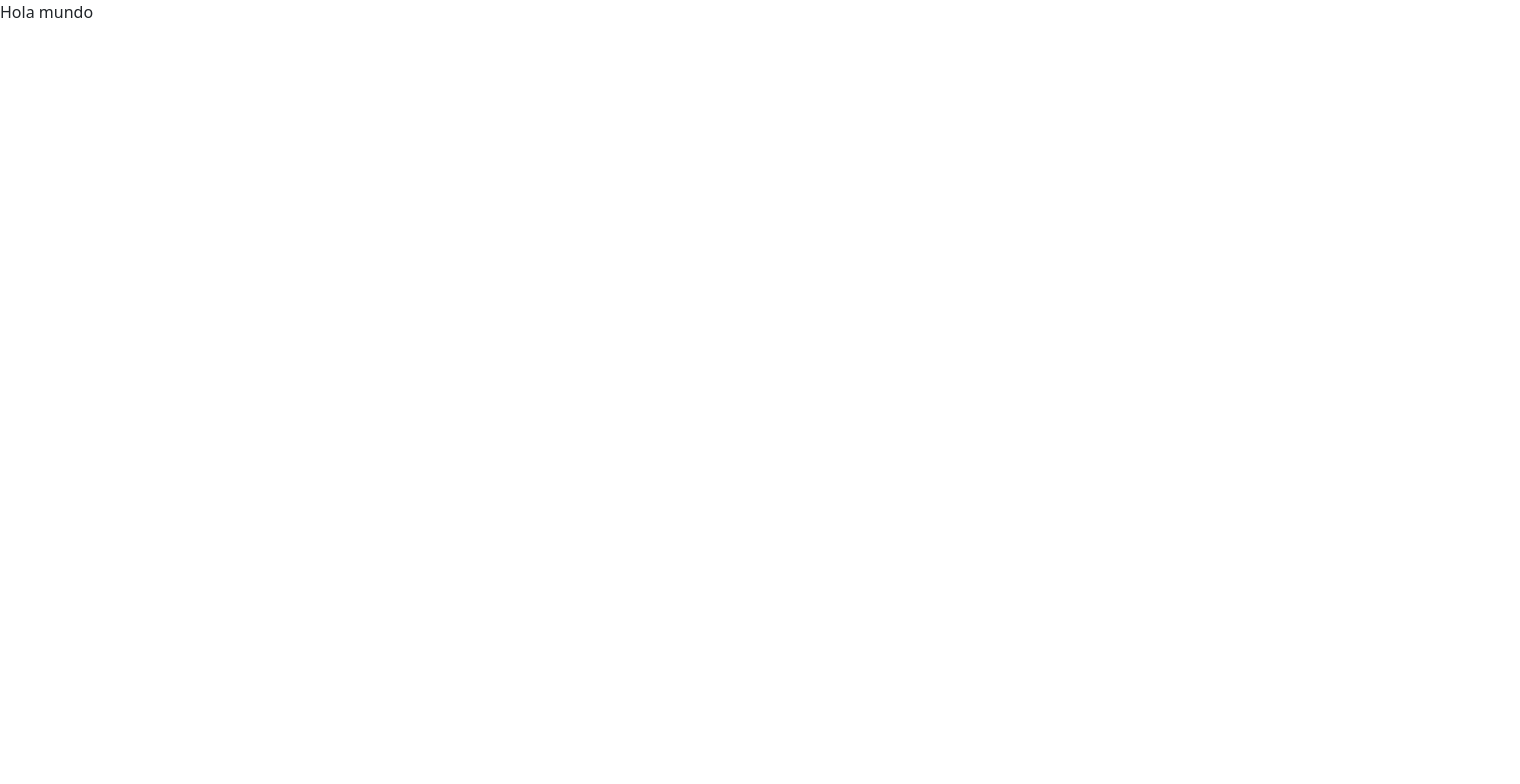
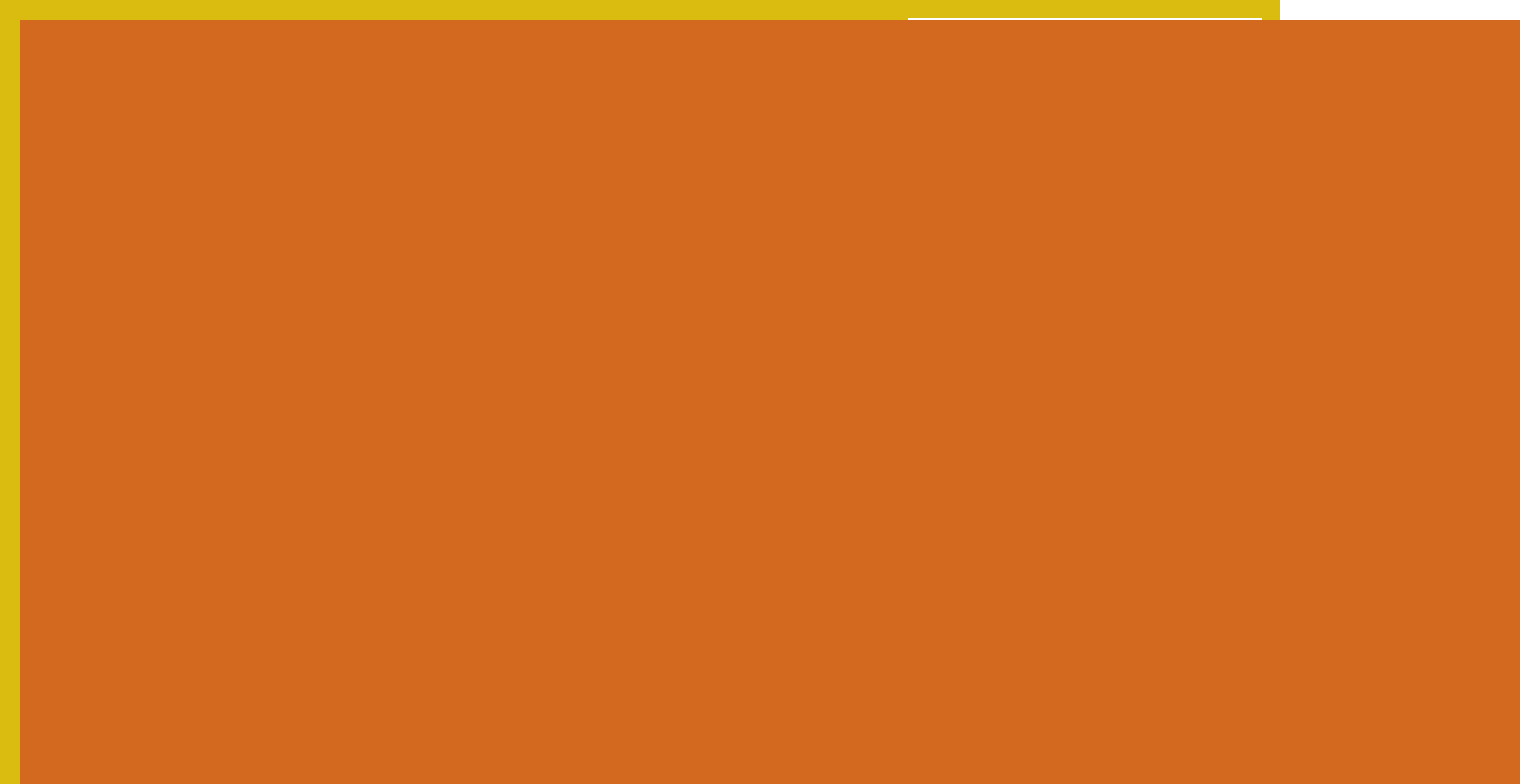
Before and after one commit to GabrielEGonzalez97/Honeycomb_Compass, an Angular app in the folder code/: page / in a window 1280 px wide. Shown: the top 784 px of the page, 1520 px wide, since content can reach past the window. Built offline with nearby package versions, Linux system fonts and the light colour scheme.

Commit message:
user can enter size of bee panel and it is rendered

```diff
--- a/code/src/app/app.component.html
+++ b/code/src/app/app.component.html
@@ -1 +1 @@
-Hola mundo
+<app-honeycomb></app-honeycomb>
--- /dev/null
+++ b/code/src/app/components/honeycomb/honeycomb.component.css
@@ -0,0 +1,43 @@
+html{
+    height: 100%;
+}
+
+body{
+    position: absolute;
+    top: 0;
+    bottom: 0;
+    right: 0;
+    left: 0;
+}
+
+table{
+    position: relative;
+    background-color: chocolate;
+    top: 20px;
+    left: 20px;
+    height: 900px;
+    width: 1500px;
+}
+
+.cell{
+    border: 3px solid black;
+}
+
+.div_honeycomb {
+
+}
+
+.div_size_honeycomb {
+    position: absolute;
+    background-color: chocolate;
+    top: 20px;
+    right: 20px;
+    width: 350px;
+    height: 350px;
+    outline: 2px solid white;
+}
+
+.input_size_honeycomb {
+    width: 80px;
+
+}
--- /dev/null
+++ b/code/src/app/components/honeycomb/honeycomb.component.html
@@ -0,0 +1,39 @@
+<body style="background-color: rgb(218, 187, 16)">
+    <div>
+        <div class="div_size_honeycomb">
+            <span>#rows</span>
+            <input [(ngModel)]="rows" class="input_size_honeycomb" type="number" min="0" max ="20"
+            onKeyUp=
+            "
+                if(this.value > 20)
+                {
+                    this.value = '20';
+                }
+                else if(this.value < 0)
+                {
+                    this.value = '0';
+                }
+            ">
+            <input [(ngModel)]="columns" class="input_size_honeycomb" type="number" min="0" max ="20"
+            onKeyUp=
+            "
+                if(this.value > 20)
+                {
+                    this.value = '20';
+                }
+                else if(this.value < 0)
+                {
+                    this.value = '0';
+                }
+            ">
+            <button (click)="setShapeHoneycomb()" type="button">Change</button>
+        </div>
+        <div class="div_honeycomb">
+            <table class="table">
+                <tr *ngFor="let col of rowArray; index as i">
+                    <td class="cell" *ngFor="let col of colArray; index as j"></td>
+                </tr>
+            </table>
+        </div>
+    </div>
+</body>
--- /dev/null
+++ b/code/src/app/components/honeycomb/honeycomb.component.ts
@@ -0,0 +1,53 @@
+import { Component, Input } from '@angular/core';
+
+@Component({
+  selector: 'app-honeycomb',
+  templateUrl: './honeycomb.component.html',
+  styleUrls: ['./honeycomb.component.css']
+})
+export class HoneycombComponent {
+  colArray : number[] = [];
+  rowArray: number[] = [];
+  columns = 5;
+  rows = 5;
+  min = 0;
+  max = 20;
+
+  constructor() { }
+
+  setShapeHoneycomb()
+  {
+    this.checkHoneycombDimensions();
+    this.colArray = [];
+    this.rowArray = [];
+    for(let i = 0; i < this.columns; i++)
+    {
+      this.colArray.push(i);
+    }
+    for(let i = 0; i < this.rows; i++)
+    {
+      this.rowArray.push(i);
+    }
+  }
+
+  private checkHoneycombDimensions()
+  {
+    if(this.rows < this.min)
+    {
+      this.rows = this.min;
+    }
+    else if(this.rows > this.max)
+    {
+      this.rows = this.max;
+    }
+
+    if(this.columns < this.min)
+    {
+      this.columns = this.min;
+    }
+    else if(this.columns > this.max)
+    {
+      this.columns = this.max;
+    }
+  }
+}
```
Also changed, not shown: code/src/app/app.module.ts (+6 -2 lines), 1 other file (tests, documents, lock files or other folders).
